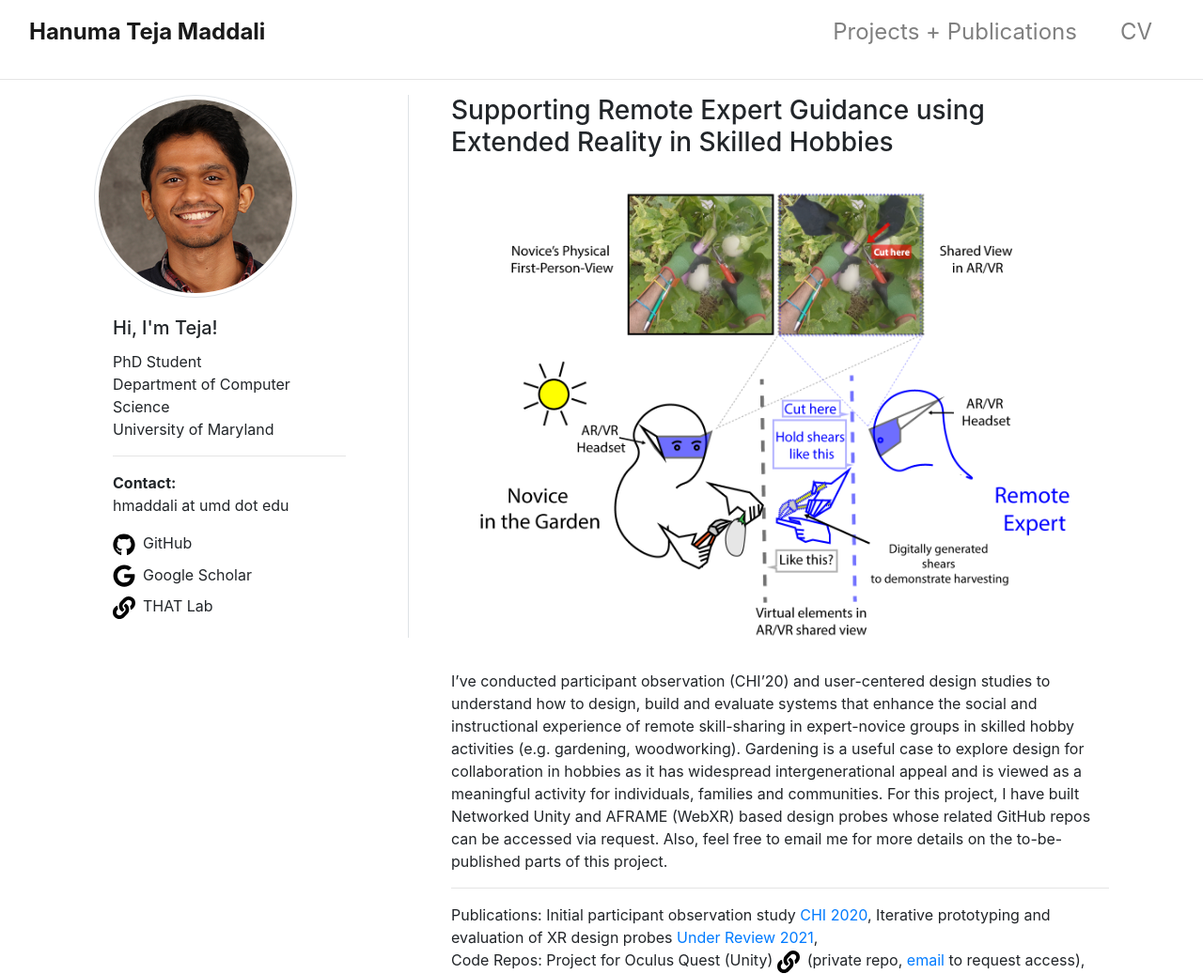
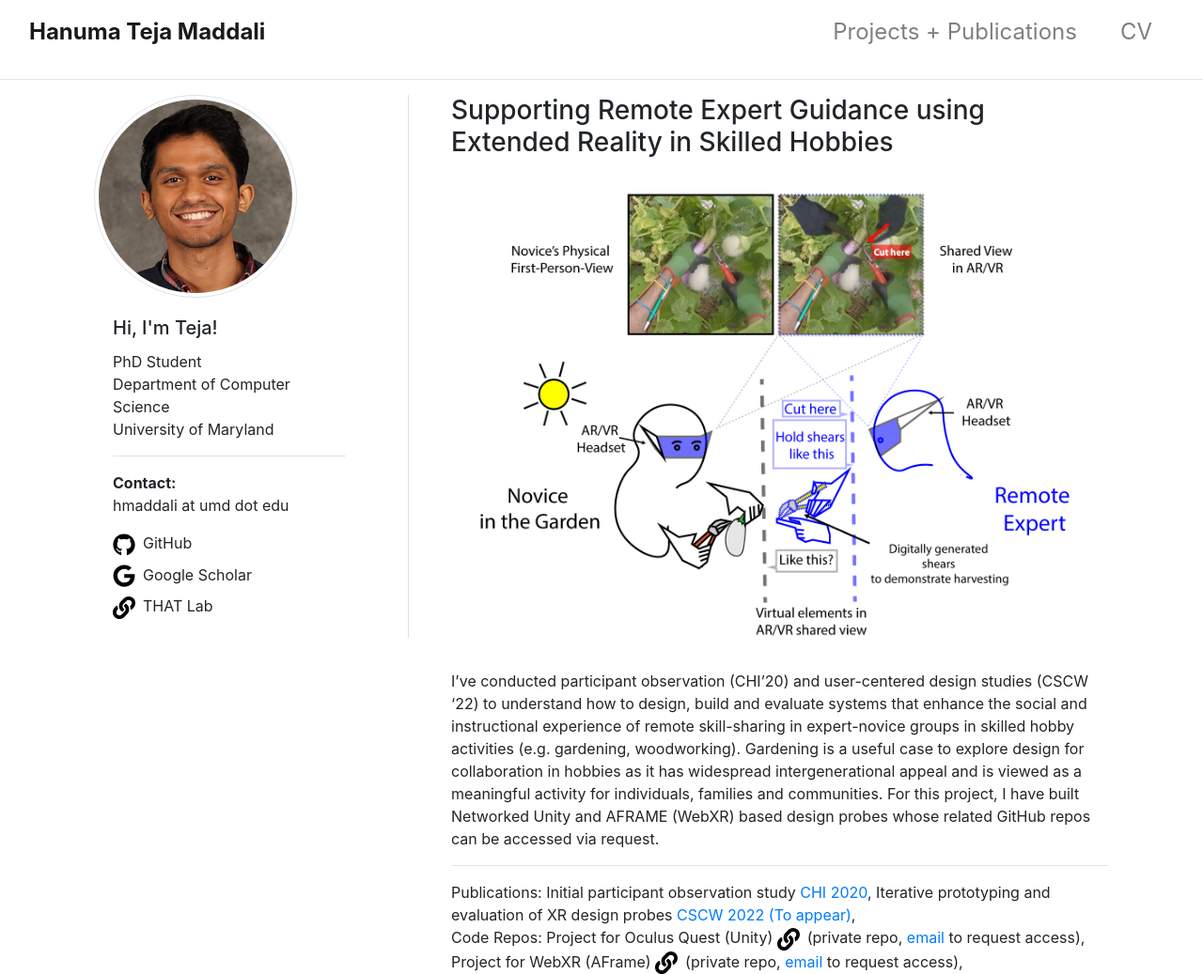
Before and after one commit to maddalihanumateja/maddalihanumateja.github.io, a Jekyll site: the page built from _projects/expert_garden.md, in a window 1280 px wide. Shown: the whole page at 94% size. Built offline with Jekyll 4.4.1, drawn with Linux system fonts in a browser that asks for light colours.

Commit message:
Added CSCW publication

```diff
--- a/_layouts/project.html
+++ b/_layouts/project.html
@@ -14,3 +14,11 @@
 {% for repo in page.repos %}
   {{repo.name}} {% if repo.type == "public" %}<a href="{{repo.url}}"><img class="mr-2" width="24" height="24" src="\assets\images\icons\link.svg"></a>{% elsif repo.type == "private" %}<img class="mr-2" width="24" height="24" src="\assets\images\icons\link.svg">(private repo, <a href="mailto:hmaddali@umd.edu">email</a> to request access){% endif %},
 {% endfor %}
+{% if page.methods %}
+<hr/>
+Methods Used:
+{% for method in page.methods %}
+
+{% endfor%}
+<br/>
+{% endif %}
--- a/_projects/expert_garden.md
+++ b/_projects/expert_garden.md
@@ -6,17 +6,20 @@ publications:
    publication_type: Full Paper
    description: Initial participant observation study
    url: https://doi.org/10.1145/3313831.3376246
- - name: Under Review
-   year: 2021
+ - name: CSCW
+   year: 2022 (To appear)
    publication_type: Full Paper
    description: Iterative prototyping and evaluation of XR design probes
-   url: "mailto:hmaddali@umd.edu?subject=Interested%20in%20reading%20your%20under-review%20paper"
+   url: /assets/pdfs/CSCW22_website.pdf
 img: /assets/images/projects/XR_Learning_Concept1.png
 img_alt: Image shows an remote expert wearing a VR headset and novice wearing an AR heaset. The expert is able to see the first-person-view of the novice. The expert and novice are talking to each other about how to use a tool (pruning shears in this image).
 repos:
  - url: https://github.com/maddalihanumateja/QuestMultiUserGarden
    name: Project for Oculus Quest (Unity)
    type: "private"
+ - url: https://remote-garden-study.herokuapp.com/
+   name: Project for WebXR (AFrame)
+   type: "private"
 status: "active"
 ---
-I've conducted participant observation (CHI'20) and user-centered design studies to understand how to design, build and evaluate systems that enhance the social and instructional experience of remote skill-sharing in expert-novice groups in skilled hobby activities (e.g. gardening, woodworking). Gardening is a useful case to explore design for collaboration in hobbies as it has widespread intergenerational appeal and is viewed as a meaningful activity for individuals, families and communities. For this project, I have built Networked Unity and AFRAME (WebXR) based design probes whose related GitHub repos can be accessed via request. Also, feel free to email me for more details on the to-be-published parts of this project.
+I've conducted participant observation (CHI'20) and user-centered design studies (CSCW '22) to understand how to design, build and evaluate systems that enhance the social and instructional experience of remote skill-sharing in expert-novice groups in skilled hobby activities (e.g. gardening, woodworking). Gardening is a useful case to explore design for collaboration in hobbies as it has widespread intergenerational appeal and is viewed as a meaningful activity for individuals, families and communities. For this project, I have built Networked Unity and AFRAME (WebXR) based design probes whose related GitHub repos can be accessed via request.
```
Also changed, not shown: 1 other file.
